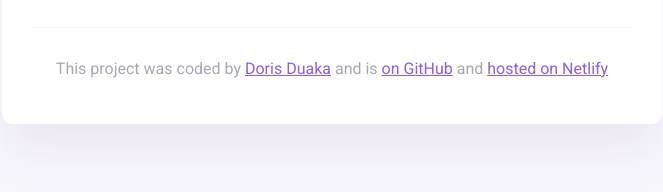
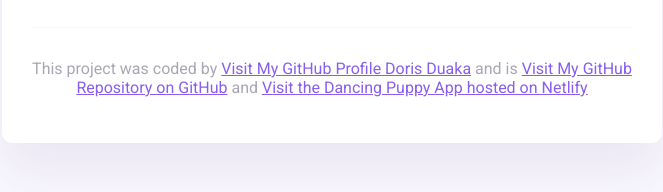
Before and after one commit to DuakaDee/Duaka-s-6th-Week-Homework, a website built with Parcel: page index.html in a window 1280 px wide. Shown: the part 354-546 px from the top of the page, without its empty margins (308-971 px from the left). Built offline with nearby package versions, Linux system fonts and the light colour scheme.

Commit message:
Update index.html
added links

```diff
--- a/index.html
+++ b/index.html
@@ -37,9 +37,19 @@
       <footer>
         <p>
           This project was coded by
-          <a href="#" target="_blank">Doris Duaka</a> and is
-          <a href="#" target="_blank"> on GitHub</a> and
-          <a href="#" target="_blank"> hosted on Netlify</a>
+          <a href="https://github.com/DuakaDee" target="_blank"
+            >Visit My GitHub Profile Doris Duaka</a
+          >
+          and is
+          <a
+            href="https://github.com/DuakaDee/Duaka-s-6th-Week-Homework"
+            target="_blank"
+            >Visit My GitHub Repository on GitHub</a
+          >
+          and
+          <a href="https://dancing-puppy-49e5ff.netlify.app/" target="_blank"
+            >Visit the Dancing Puppy App hosted on Netlify</a
+          >
         </p>
       </footer>
     </div>
```
